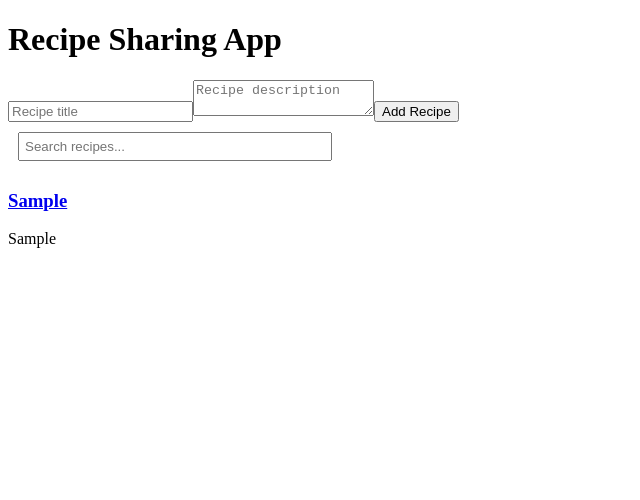
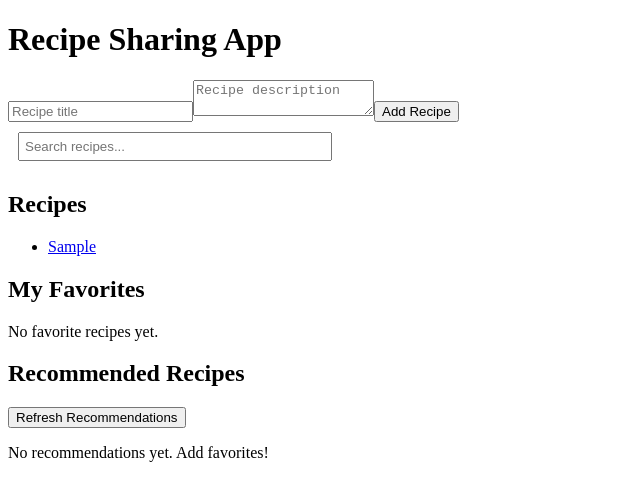
Before and after one commit to Damcreative/alx-fe-reactjs, a React (Vite) app in the folder recipe-sharing-app/: page / in a window 1280 px wide. Both pictures are taken after typing "Sample", "Sample" into the empty fields and a click on the button "Add Recipe". Shown: the top 500 px of the page, without its empty margins (0-640 px from the left). Built offline with nearby package versions, Linux system fonts and the light colour scheme.

Commit message:
Implementing User Favorites and Personalized Recipe Recommendations

```diff
--- a/recipe-sharing-app/src/App.jsx
+++ b/recipe-sharing-app/src/App.jsx
@@ -3,19 +3,33 @@
 import AddRecipeForm from "./components/AddRecipeForm";
 import RecipeDetails from "./components/RecipeDetails";
 import SearchBar from "./components/SearchBar";
+import FavoritesList from "./components/FavoritesList";
+import RecommendationsList from "./components/RecommendationsList";
 
 function App() {
   return (
-    <>
+    <div>
       <h1>Recipe Sharing App</h1>
-      <AddRecipeForm />
-      <SearchBar />
-      <RecipeList />
 
       <Routes>
+        {/* Home route → shows form, search, recipes, favorites, recommendations */}
+        <Route
+          path="/"
+          element={
+            <>
+              <AddRecipeForm />
+              <SearchBar />
+              <RecipeList />
+              <FavoritesList />
+              <RecommendationsList />
+            </>
+          }
+        />
+
+        {/* Details page for a single recipe */}
         <Route path="/recipe/:id" element={<RecipeDetails />} />
       </Routes>
-    </>
+    </div>
   );
 }
 
--- /dev/null
+++ b/recipe-sharing-app/src/components/FavoritesList.jsx
@@ -0,0 +1,28 @@
+import useRecipeStore from "./recipeStore";
+
+const FavoritesList = () => {
+  const favorites = useRecipeStore((state) => state.favorites);
+  const recipes = useRecipeStore((state) => state.recipes);
+
+  const favoriteRecipes = favorites
+    .map((id) => recipes.find((r) => r.id === id))
+    .filter(Boolean);
+
+  return (
+    <div>
+      <h2>My Favorites</h2>
+      {favoriteRecipes.length === 0 ? (
+        <p>No favorite recipes yet.</p>
+      ) : (
+        favoriteRecipes.map((recipe) => (
+          <div key={recipe.id}>
+            <h3>{recipe.title}</h3>
+            <p>{recipe.description}</p>
+          </div>
+        ))
+      )}
+    </div>
+  );
+};
+
+export default FavoritesList;
--- a/recipe-sharing-app/src/components/RecipeDetails.jsx
+++ b/recipe-sharing-app/src/components/RecipeDetails.jsx
@@ -1,29 +1,23 @@
-import useRecipeStore from './recipeStore';
-import EditRecipeForm from './EditRecipeForm';
-import DeleteRecipeButton from './DeleteRecipeButton';
-import { useParams } from 'react-router-dom';
+import useRecipeStore from "./recipeStore";
 
-function RecipeDetails() {
-  const { id } = useParams();
-  const recipeId = Number(id); // convert from string
-  const recipe = useRecipeStore((state) =>
-    state.recipes.find((r) => r.id === recipeId)
-  );
+const RecipeDetails = ({ recipe }) => {
+  const addFavorite = useRecipeStore((state) => state.addFavorite);
+  const removeFavorite = useRecipeStore((state) => state.removeFavorite);
+  const favorites = useRecipeStore((state) => state.favorites);
 
-  if (!recipe) {
-    return <p>Recipe not found!</p>;
-  }
+  const isFavorite = favorites.includes(recipe.id);
 
   return (
     <div>
-      <h1>{recipe.title}</h1>
+      <h2>{recipe.title}</h2>
       <p>{recipe.description}</p>
-
-      {/* Editing and Deleting */}
-      <EditRecipeForm recipe={recipe} />
-    <DeleteRecipeButton recipeId={recipe.id} /> ✅
+      {isFavorite ? (
+        <button onClick={() => removeFavorite(recipe.id)}>Remove Favorite</button>
+      ) : (
+        <button onClick={() => addFavorite(recipe.id)}>Add to Favorites</button>
+      )}
     </div>
   );
-}
+};
 
 export default RecipeDetails;
--- a/recipe-sharing-app/src/components/RecipeList.jsx
+++ b/recipe-sharing-app/src/components/RecipeList.jsx
@@ -2,23 +2,24 @@
 import useRecipeStore from "./recipeStore";
 
 const RecipeList = () => {
-  const filteredRecipes = useRecipeStore((state) => state.filteredRecipes);
-  const recipes = useRecipeStore((state) => state.recipes);
+  const recipes = useRecipeStore((state) =>
+    state.searchTerm ? state.filteredRecipes : state.recipes
+  );
 
-  const displayRecipes =
-    filteredRecipes.length > 0 ? filteredRecipes : recipes;
+  if (!recipes || recipes.length === 0) {
+    return <p>No recipes yet.</p>;
+  }
 
   return (
     <div>
-      {displayRecipes.map((recipe) => (
-        <div key={recipe.id}>
-          {/* Wrap title in a Link so it navigates to /recipe/:id */}
-          <h3>
+      <h2>Recipes</h2>
+      <ul>
+        {recipes.map((recipe) => (
+          <li key={recipe.id}>
             <Link to={`/recipe/${recipe.id}`}>{recipe.title}</Link>
-          </h3>
-          <p>{recipe.description}</p>
-        </div>
-      ))}
+          </li>
+        ))}
+      </ul>
     </div>
   );
 };
--- /dev/null
+++ b/recipe-sharing-app/src/components/RecommendationsList.jsx
@@ -0,0 +1,27 @@
+import useRecipeStore from "./recipeStore";
+
+const RecommendationsList = () => {
+  const recommendations = useRecipeStore((state) => state.recommendations);
+  const generateRecommendations = useRecipeStore(
+    (state) => state.generateRecommendations
+  );
+
+  return (
+    <div>
+      <h2>Recommended Recipes</h2>
+      <button onClick={generateRecommendations}>Refresh Recommendations</button>
+      {recommendations.length === 0 ? (
+        <p>No recommendations yet. Add favorites!</p>
+      ) : (
+        recommendations.map((recipe) => (
+          <div key={recipe.id}>
+            <h3>{recipe.title}</h3>
+            <p>{recipe.description}</p>
+          </div>
+        ))
+      )}
+    </div>
+  );
+};
+
+export default RecommendationsList;
--- a/recipe-sharing-app/src/components/recipeStore.js
+++ b/recipe-sharing-app/src/components/recipeStore.js
@@ -1,15 +1,14 @@
 import { create } from "zustand";
-
 const useRecipeStore = create((set) => ({
   recipes: [],
+  favorites: [],
+  recommendations: [],
   searchTerm: "",
-  filteredRecipes: [],
+  filteredRecipes: [],  // ✅ add this back
 
   // Actions
   addRecipe: (newRecipe) =>
     set((state) => ({ recipes: [...state.recipes, newRecipe] })),
-
-  setRecipes: (recipes) => set({ recipes }),
 
   updateRecipe: (updatedRecipe) =>
     set((state) => ({
@@ -30,6 +29,25 @@
       );
       return { searchTerm: term, filteredRecipes: filtered };
     }),
+
+  // Favorites
+  addFavorite: (recipeId) =>
+    set((state) => ({ favorites: [...state.favorites, recipeId] })),
+
+  removeFavorite: (recipeId) =>
+    set((state) => ({
+      favorites: state.favorites.filter((id) => id !== recipeId),
+    })),
+
+  // Mock Recommendations
+  generateRecommendations: () =>
+    set((state) => {
+      const recommended = state.recipes.filter(
+        (recipe) =>
+          state.favorites.includes(recipe.id) && Math.random() > 0.5
+      );
+      return { recommendations: recommended };
+    }),
 }));
 
 export default useRecipeStore;
```
